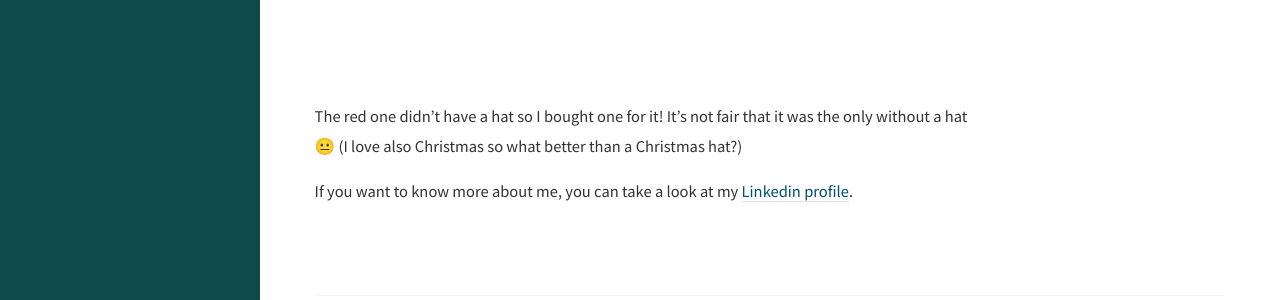
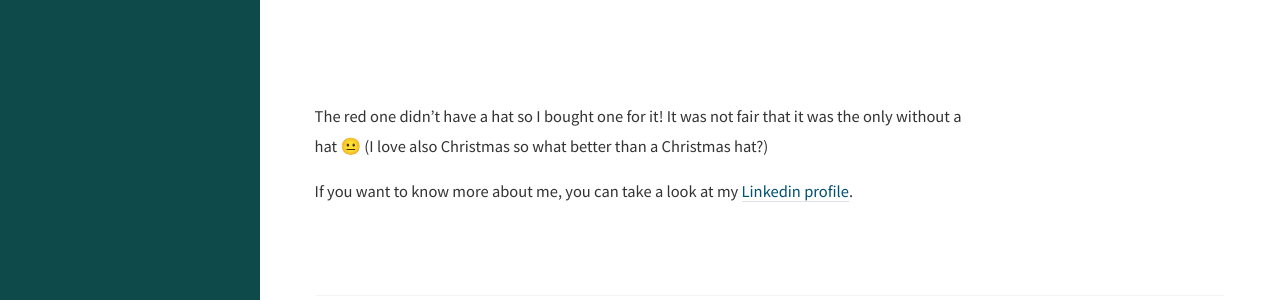
Before and after one commit to nananan/nananan.github.io, a Jekyll site: the page built from _tabs/about.md, in a window 1280 px wide and 1013 px high. Shown: the part 638-938 px from the top of the window. Built offline with Jekyll 4.4.1, drawn with Linux system fonts in a browser that asks for light colours; nearby versions of some CDN libraries; comment, search, counter and statistics services are not loaded.

Commit message:
Modify again about page

```diff
--- a/_config.yml
+++ b/_config.yml
@@ -20,7 +20,7 @@ title: CinnamonSec                          # the main title
 tagline: Security enthusiast.    # it will display as the sub-title
 
 description: >-                        # used by seo meta and the atom feed
-  Security enthusiast.
+  Security interested. Rubber Ducks Lover.
 
 # fill in the protocol & hostname for your site, e.g., 'https://username.github.io'
 url: 'https://nananan.github.io'
--- a/_tabs/about.md
+++ b/_tabs/about.md
@@ -12,7 +12,7 @@ I love rubber ducks and right now, I got 4 of them, look how they are cute!
 
 <img src="/assets/img/rubber_ducks.jpg" width="70%" height="70%">
 
-The red one didn't have a hat so I bought one for it! It's not fair that it was the only without a hat &#128528;
+The red one didn't have a hat so I bought one for it! It was not fair that it was the only without a hat &#128528;
 (I love also Christmas so what better than a Christmas hat?)
 
 If you want to know more about me, you can take a look at my [Linkedin profile](https://it.linkedin.com/in/cannella-eliana?trk=profile-badge).
```
